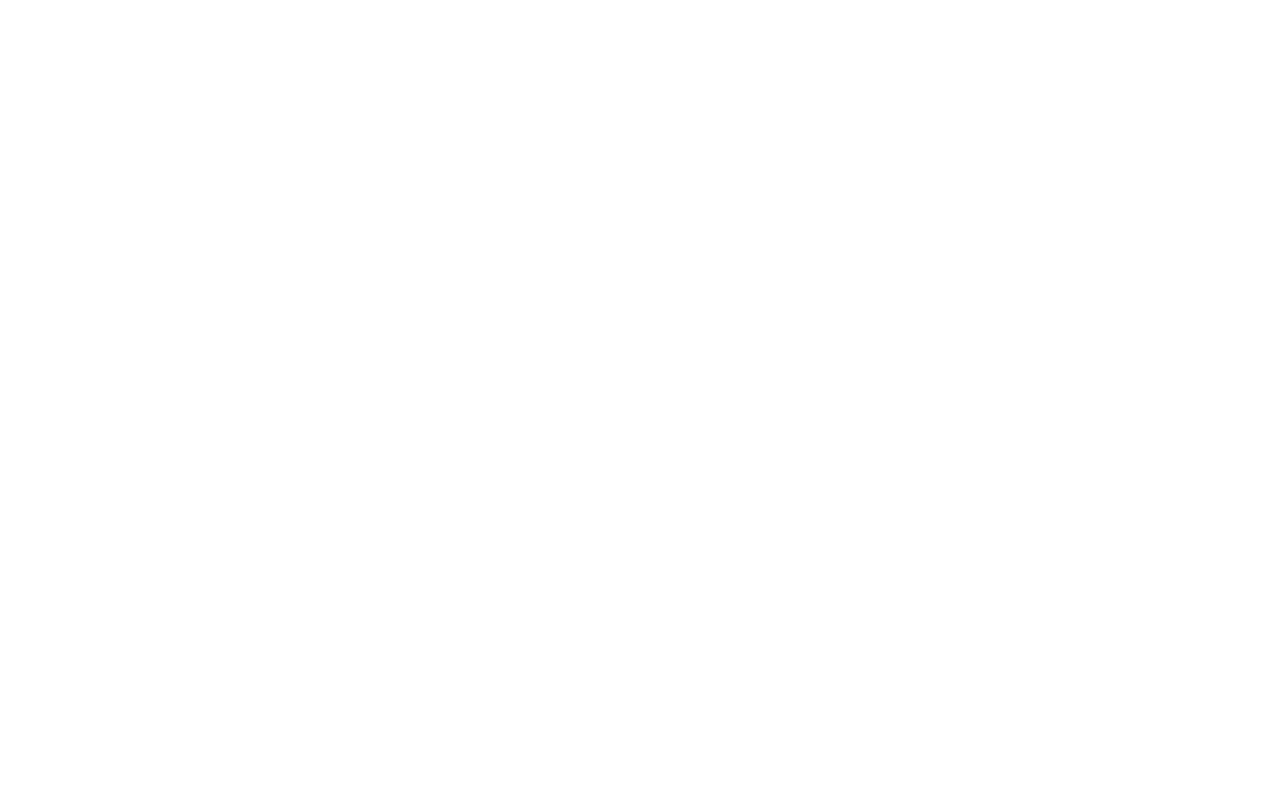
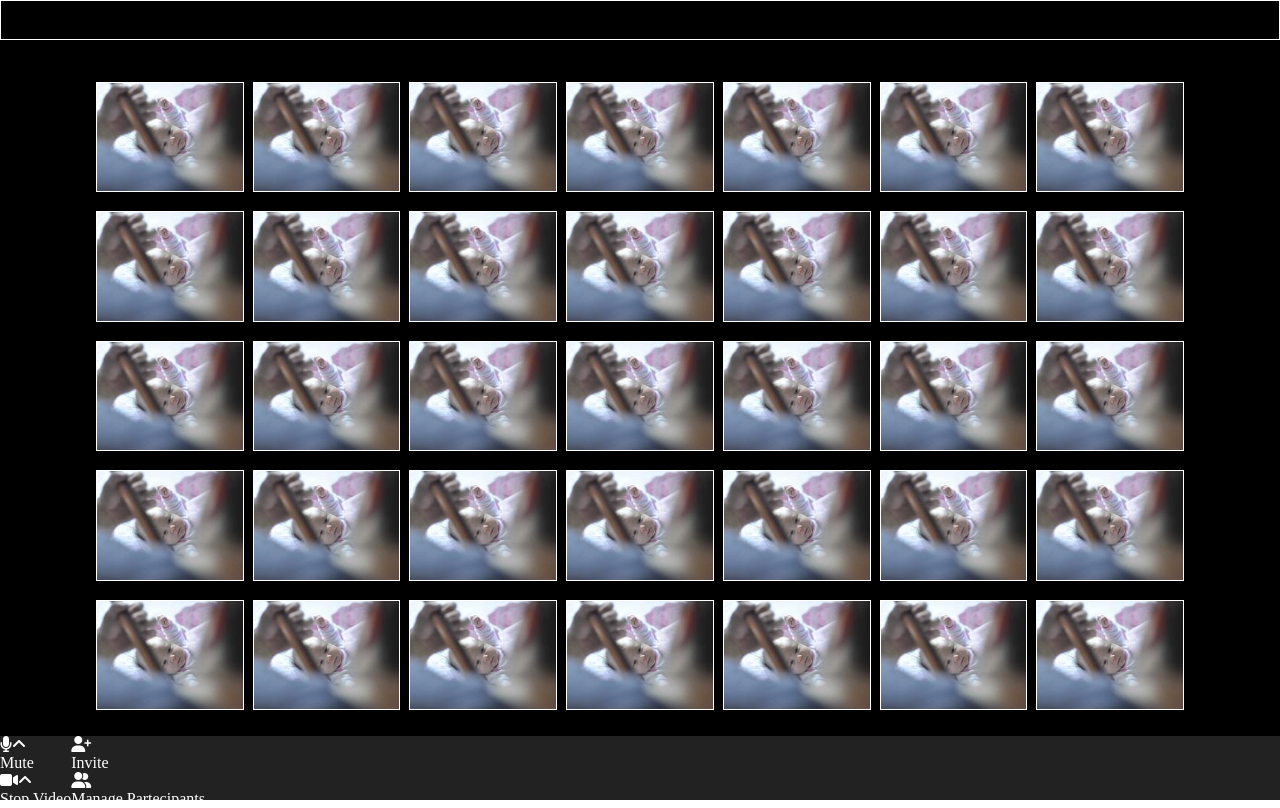
Before and after one commit to AndreazzaRiccardo/html-css-zoom, a plain HTML site: page index.html in a window 1280 px wide. Drawn offline with Linux system fonts and the light colour scheme; a web font is replaced by a local one.

Commit message:
add: main windows

```diff
--- a/css/style.css
+++ b/css/style.css
@@ -9,3 +9,56 @@
 img {
     max-width: 100%;
 }
+
+/* COMMON */
+
+.wrapper {
+    width: 100%;
+    height: 100vh;
+    background-color: black;
+}
+
+/* HEADER */
+
+    header {
+        background-color: black;
+        height: 5vh;
+        border: 1px solid white;
+    }
+
+/* MAIN */
+
+.video-container {
+    display: flex;
+    flex-wrap: wrap;
+    width: 90%;
+    height: 87vh;
+    margin: 0 auto;
+    overflow: auto;
+    justify-content: space-between;
+    padding: 2rem 2rem 1rem;
+
+}
+
+.video-card {
+    background-image: url(../img/1066-246x146.jpg);
+    width: calc(95% / 7);
+    background-repeat: no-repeat;
+    background-size: cover;
+    background-position: center;
+    border: 1px solid white;
+    margin: 0.6rem 0;
+
+
+
+}
+
+
+/* FOOTER */
+    footer {
+        background-color:#222222 ;
+        height:8vh;
+        color: white;
+        display: flex;
+
+    }
--- a/index.html
+++ b/index.html
@@ -4,6 +4,9 @@
     <meta charset="UTF-8">
     <meta name="viewport" content="width=device-width, initial-scale=1.0">
     <title>Zoom</title>
+
+    <!-- Style -->
+    <link rel="stylesheet" href="css/style.css">
 
     <!-- Font -->
     <link rel="preconnect" href="https://fonts.googleapis.com">
@@ -13,20 +16,90 @@
     <!-- Font awesome -->
     <link rel="stylesheet" href="https://cdnjs.cloudflare.com/ajax/libs/font-awesome/6.4.2/css/all.min.css" integrity="sha512-z3gLpd7yknf1YoNbCzqRKc4qyor8gaKU1qmn+CShxbuBusANI9QpRohGBreCFkKxLhei6S9CQXFEbbKuqLg0DA==" crossorigin="anonymous" referrerpolicy="no-referrer" />
 </head>
+
 <body>
 
-    <header>
+    <div class="wrapper">
+
+        <header>
 
 
-    </header>
 
-    <main>
+        </header>
 
-    </main>
 
-    <footer>
+        <main>
 
-    </footer>
+            <div class="video-container">
+                <div class="video-card"></div>
+                <div class="video-card"></div>
+                <div class="video-card"></div>
+                <div class="video-card"></div>
+                <div class="video-card"></div>
+                <div class="video-card"></div>
+                <div class="video-card"></div>
+                <div class="video-card"></div>
+                <div class="video-card"></div>
+                <div class="video-card"></div>
+                <div class="video-card"></div>
+                <div class="video-card"></div>
+                <div class="video-card"></div>
+                <div class="video-card"></div>
+                <div class="video-card"></div>
+                <div class="video-card"></div>
+                <div class="video-card"></div>
+                <div class="video-card"></div>
+                <div class="video-card"></div>
+                <div class="video-card"></div>
+                <div class="video-card"></div>
+                <div class="video-card"></div>
+                <div class="video-card"></div>
+                <div class="video-card"></div>
+                <div class="video-card"></div>
+                <div class="video-card"></div>
+                <div class="video-card"></div>
+                <div class="video-card"></div>
+                <div class="video-card"></div>
+                <div class="video-card"></div>
+                <div class="video-card"></div>
+                <div class="video-card"></div>
+                <div class="video-card"></div>
+                <div class="video-card"></div>
+                <div class="video-card"></div>
+            </div>
 
+        </main>
+
+
+        <footer>
+
+            <nav>
+                <div>
+                    <i class="fa-solid fa-microphone"></i><i class="fa-solid fa-angle-up"></i>
+                    <p>Mute</p>
+                </div>
+                <div>
+                    <i class="fa-solid fa-video"></i><i class="fa-solid fa-angle-up"></i>
+                    <p>Stop Video</p>
+                </div>
+            </nav>
+
+            <nav>
+                <div>
+                    <i class="fa-solid fa-user-plus"></i>
+                    <p>Invite</p>
+                </div>
+                <div>
+                    <i class="fa-solid fa-user-group"></i>
+                    <p>Manage Partecipants</p>
+                </div>
+
+            </nav>
+            <nav></nav>
+
+
+
+        </footer>
+    </div>
 </body>
 </html>
```
